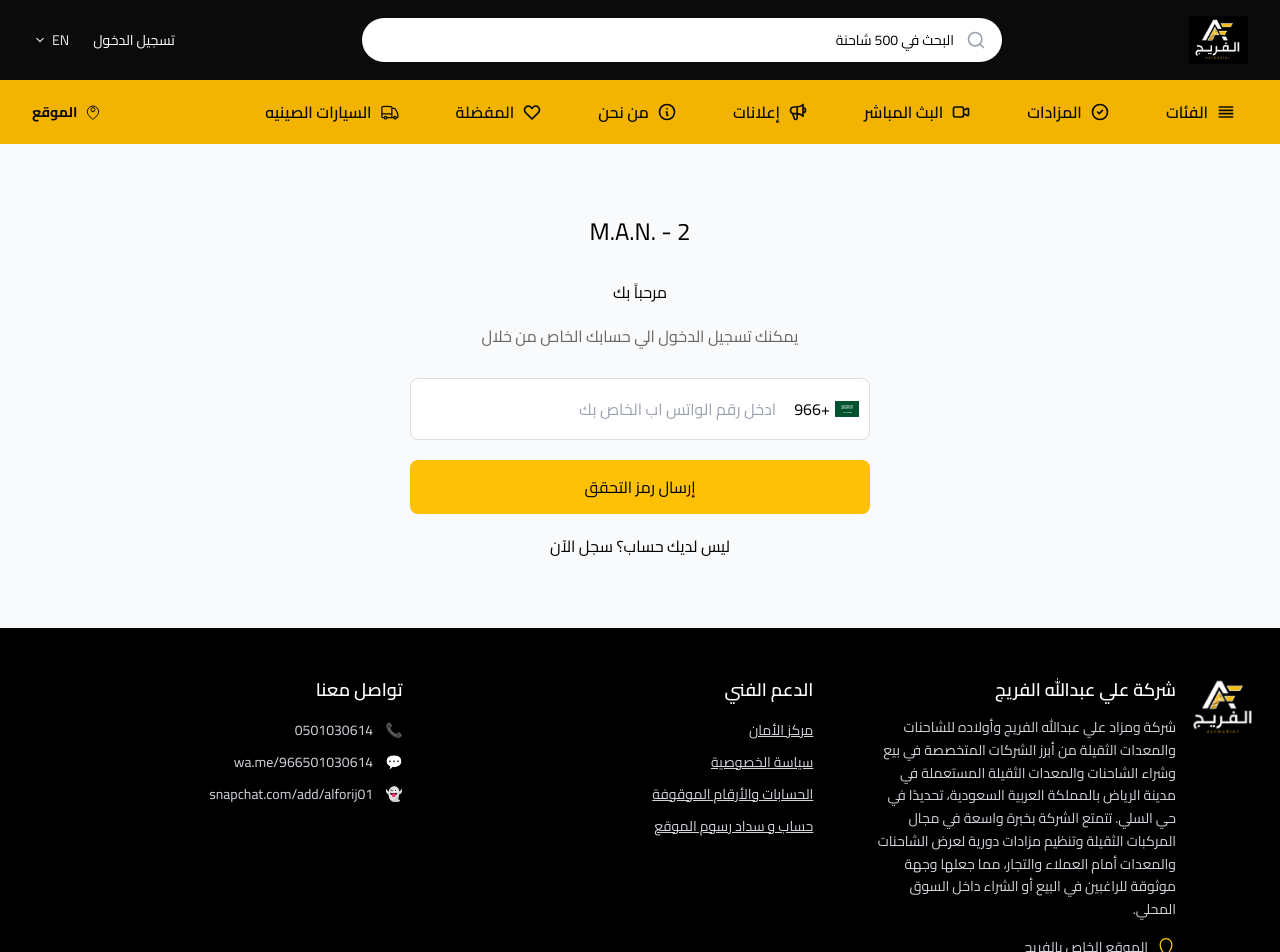
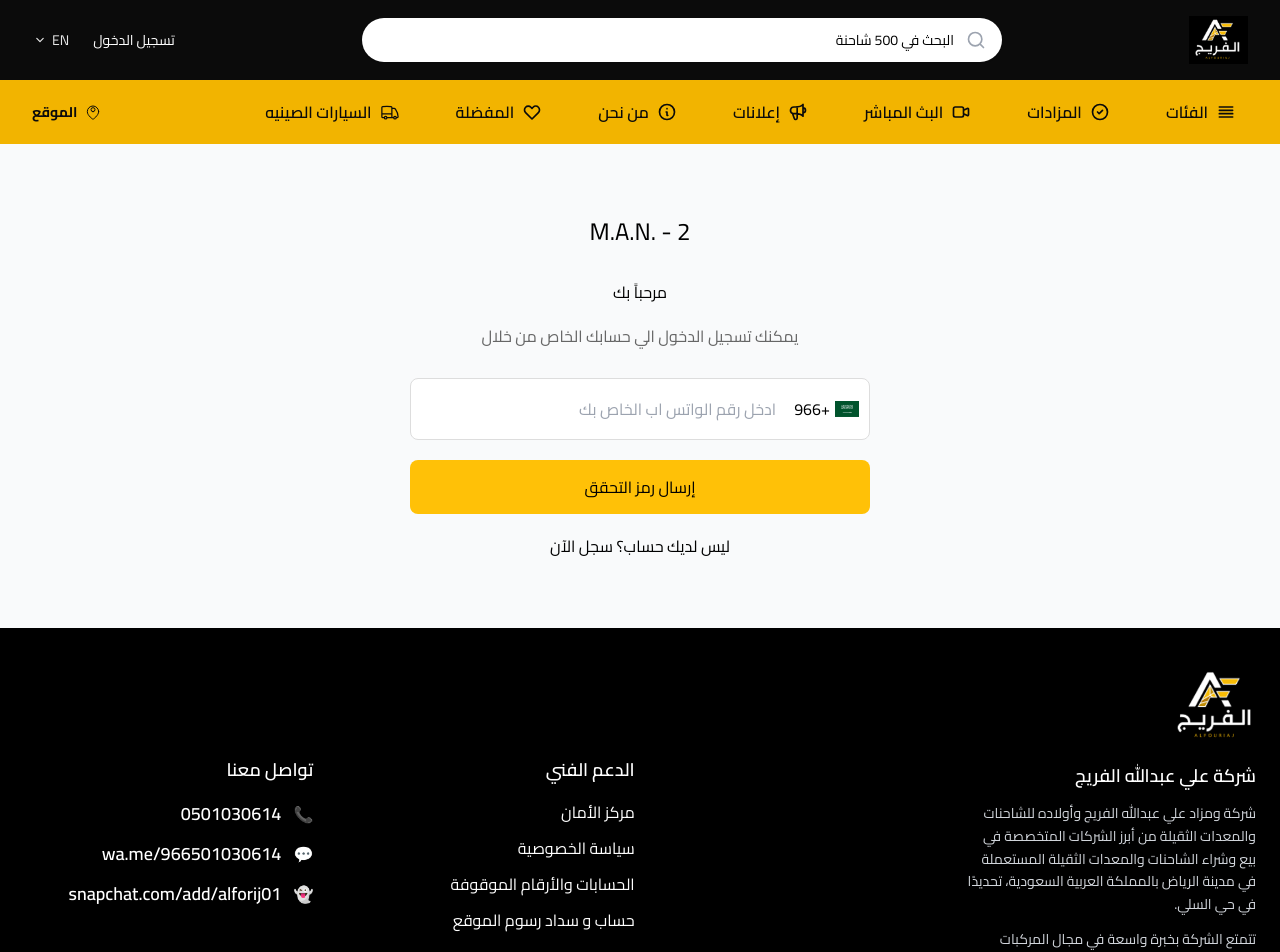
Before and after one commit to seiftaher67-sketch/haraj-alfreej, a React (Create React App) app: page /login in a window 1280 px wide. Shown: the top 952 px of the page. Built offline with nearby package versions, Linux system fonts and the light colour scheme.

Commit message:
Update footer links and contact info styling for better visibility

```diff
--- a/src/components/layout/Footer.js
+++ b/src/components/layout/Footer.js
@@ -7,12 +7,15 @@
         <div className="flex flex-col lg:flex-row gap-8 items-start">
           {/* right: about + logo */}
           <div className="flex-1 text-right">
-            <div className="flex items-start justify-end gap-4">
-              <img src="/assets/images/images/55PNG.PNG" alt="logo" className="h-16 w-16  object-cover shadow-md " />
+            <div className="flex flex-col items-start gap-4">
+              <img src="/assets/images/images/55PNG.PNG" alt="logo" className="h-20 w-20 object-cover shadow-md mt-[-10px] self-start" />
               <div className="text-right">
-                <h3 className="text-lg font-semibold">شركة علي عبدالله الفريج</h3>
+                <h4 className="text-lg font-semibold">شركة علي عبدالله الفريج</h4>
                 <p className="mt-3 text-sm text-gray-300 leading-relaxed">
-                 شركة ومزاد علي عبدالله الفريج وأولاده للشاحنات والمعدات الثقيلة من أبرز الشركات المتخصصة في بيع وشراء الشاحنات والمعدات الثقيلة المستعملة في مدينة الرياض بالمملكة العربية السعودية، تحديدًا في حي السلي. تتمتع الشركة بخبرة واسعة في مجال المركبات الثقيلة وتنظيم مزادات دورية لعرض الشاحنات والمعدات أمام العملاء والتجار، مما جعلها وجهة موثوقة للراغبين في البيع أو الشراء داخل السوق المحلي.
+                 شركة ومزاد علي عبدالله الفريج وأولاده للشاحنات والمعدات الثقيلة من أبرز الشركات المتخصصة في بيع وشراء الشاحنات والمعدات الثقيلة المستعملة في مدينة الرياض بالمملكة العربية السعودية، تحديدًا في حي السلي.
+                </p>
+                <p className="mt-3 text-sm text-gray-300 leading-relaxed">
+                 تتمتع الشركة بخبرة واسعة في مجال المركبات الثقيلة وتنظيم مزادات دورية لعرض الشاحنات والمعدات أمام العملاء والتجار، مما جعلها وجهة موثوقة للراغبين في البيع أو الشراء داخل السوق المحلي.
                 </p>
                 <div className="mt-4 flex items-right justify-start gap-2 text-sm text-yellow-400">
                   <svg className="w-5 h-5" viewBox="0 0 24 24" fill="none"><path d="M12 2C8.13 2 5 5.13 5 9c0 7 7 13 7 13s7-6 7-13c0-3.87-3.13-7-7-7z" stroke="currentColor" strokeWidth="1.5" strokeLinecap="round" strokeLinejoin="round"/></svg>
@@ -23,31 +26,31 @@
           </div>
 
           {/* center: useful links */}
-          <div className="flex-1 text-right mr-8">
+          <div className="flex-1 text-right mr-[300px] mt-20">
             <h4 className="text-lg font-semibold mb-4">الدعم الفني</h4>
-            <ul className="space-y-3 text-sm">
-              <li><a href="#" className="text-gray-300 hover:text-white underline">مركز الأمان</a></li>
-              <li><a href="#" className="text-gray-300 hover:text-white underline">سياسة الخصوصية</a></li>
-              <li><a href="#" className="text-gray-300 hover:text-white underline">الحسابات والأرقام الموقوفة</a></li>
-              <li><a href="#" className="text-gray-300 hover:text-white underline">حساب و سداد رسوم الموقع</a></li>
+            <ul className="space-y-3">
+              <li><a href="#" className="text-base font-medium text-white">مركز الأمان</a></li>
+              <li><a href="#" className="text-base font-medium text-white">سياسة الخصوصية</a></li>
+              <li><a href="#" className="text-base font-medium text-white">الحسابات والأرقام الموقوفة</a></li>
+              <li><a href="#" className="text-base font-medium text-white">حساب و سداد رسوم الموقع</a></li>
             </ul>
           </div>
 
           {/* left: contact */}
-          <div className="flex-1 text-right">
+          <div className="flex-1 text-right mt-20">
             <h4 className="text-lg font-semibold mb-4">تواصل معنا</h4>
-            <ul className="space-y-3 text-sm text-gray-300">
+            <ul className="space-y-3">
               <li className="flex items-center gap-3 justify-start">
                 <span className="text-yellow-400">📞</span>
-                <a href="tel:0501030614" className="hover:underline">0501030614</a>
+                <a href="tel:0501030614" className="text-lg font-semibold text-white">0501030614</a>
               </li>
               <li className="flex items-center gap-3 justify-start">
                 <span className="text-yellow-400">💬</span>
-                <a href="https://wa.me/966501030614" target="_blank" rel="noreferrer" className="hover:underline">wa.me/966501030614</a>
+                <a href="https://wa.me/966501030614" target="_blank" rel="noreferrer" className="text-lg font-semibold text-white">wa.me/966501030614</a>
               </li>
               <li className="flex items-center gap-3 justify-start">
                 <span className="text-yellow-400">👻</span>
-                <a href="https://snapchat.com/add/alforij01" target="_blank" rel="noreferrer" className="hover:underline">snapchat.com/add/alforij01</a>
+                <a href="https://snapchat.com/add/alforij01" target="_blank" rel="noreferrer" className="text-lg font-semibold text-white">snapchat.com/add/alforij01</a>
               </li>
             </ul>
           </div>
```
Also changed, not shown: 1 other file (tests, documents, lock files or other folders).
